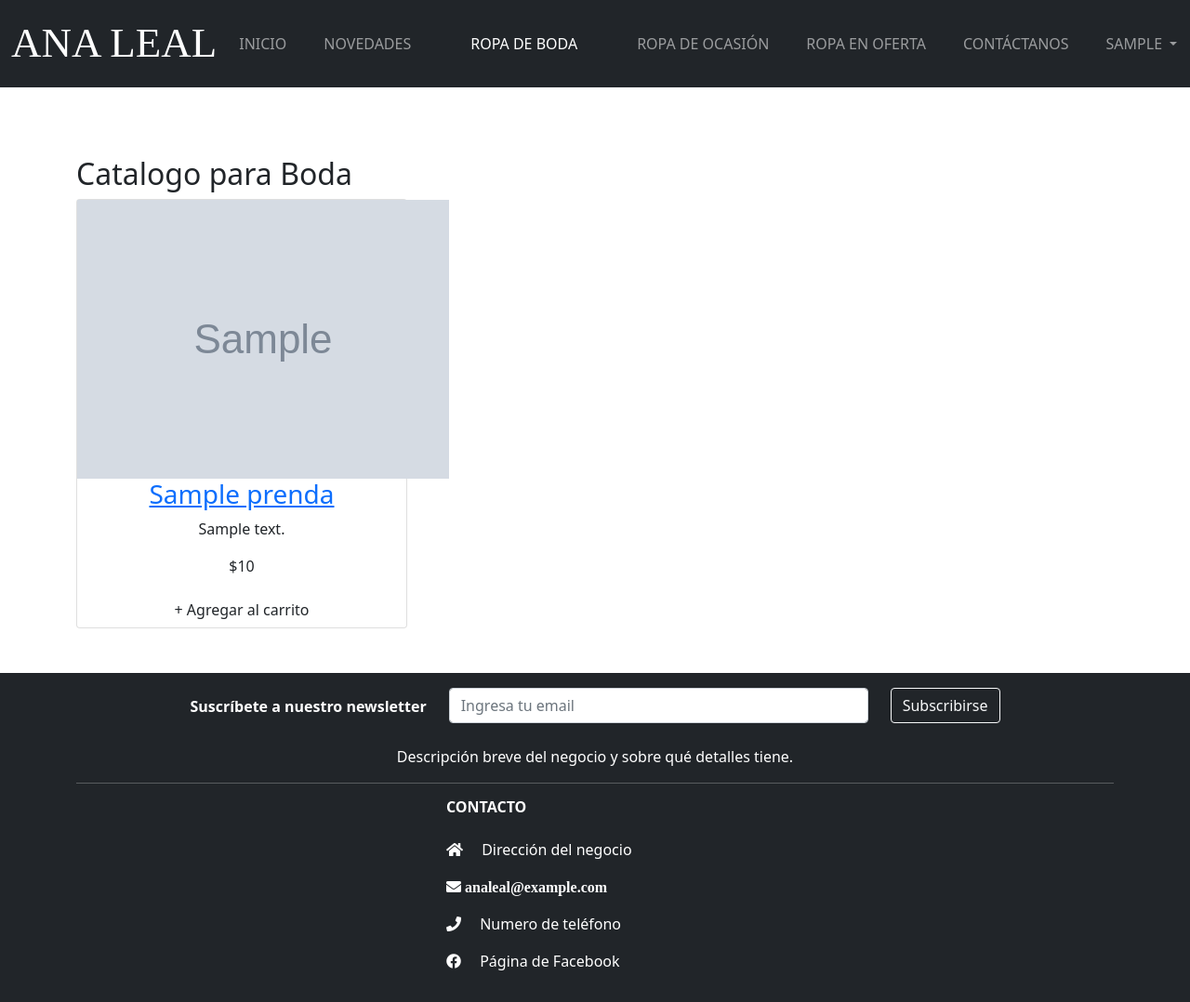
After one commit to dantport2899/Ana-Leal-ecommerce-web-page, a PHP site: page /cliente/ropaboda.php in a window 1280 px wide. The commit adds this page. Shown: the whole page at 93% size. Run offline with PHP 8.4, Linux system fonts and the light colour scheme; the visitor is signed in with stand-in values (Sample User, id 1); tables that the repository leaves empty or names only in its code hold one stand-in row (values such as "Sample post"); grey boxes marked "Sample" are stand-in pictures; some libraries are stand-ins or nearby versions.

Commit message:
Add files via upload

```diff
--- /dev/null
+++ b/cliente/ropaBoda.php
@@ -0,0 +1,204 @@
+<?php
+//cargar la sesion
+session_start();
+
+ ?>
+<!DOCTYPE html>
+<html lang="en">
+    <head>
+        <meta charset="utf-8">
+        <title>Ana Leal - Ropa para Boda</title>
+
+        <meta content="width=device-width, initial-scale=1.0" name="viewport">
+        <meta content="Free Website Template" name="keywords">
+        <meta content="Free Website Template" name="description">
+
+        <!-- Google Font -->
+        <link href="https://fonts.googleapis.com/css2?family=Open+Sans:wght@300;400;600;700;800&display=swap" rel="stylesheet">
+
+        <!-- CSS Libraries -->
+        <link href="https://cdn.jsdelivr.net/npm/bootstrap@5.1.3/dist/css/bootstrap.min.css" rel="stylesheet" integrity="sha384-1BmE4kWBq78iYhFldvKuhfTAU6auU8tT94WrHftjDbrCEXSU1oBoqyl2QvZ6jIW3" crossorigin="anonymous">
+        <link href="https://cdnjs.cloudflare.com/ajax/libs/font-awesome/5.10.0/css/all.min.css" rel="stylesheet">
+        <link href="../lib/animate/animate.min.css" rel="stylesheet">
+        <link href="../lib/owlcarousel/assets/owl.carousel.min.css" rel="stylesheet">
+        <link href="../lib/lightbox/css/lightbox.min.css" rel="stylesheet">
+
+        <!-- Template Stylesheet -->
+        <script src="https://ajax.googleapis.com/ajax/libs/jquery/3.5.1/jquery.min.js"></script>
+        <!-- <link href="css/style.css" rel="stylesheet"> -->
+        <link href="../css/hoverimages.css" rel="stylesheet">
+
+        <!-- JS Libraries -->
+        <script src="https://cdn.jsdelivr.net/npm/@popperjs/core@2.10.2/dist/umd/popper.min.js" integrity="sha384-7+zCNj/IqJ95wo16oMtfsKbZ9ccEh31eOz1HGyDuCQ6wgnyJNSYdrPa03rtR1zdB" crossorigin="anonymous"></script>
+        <script src="https://cdn.jsdelivr.net/npm/bootstrap@5.1.3/dist/js/bootstrap.min.js" integrity="sha384-QJHtvGhmr9XOIpI6YVutG+2QOK9T+ZnN4kzFN1RtK3zEFEIsxhlmWl5/YESvpZ13" crossorigin="anonymous"></script>
+
+    </head>
+
+    <body>
+        <!-- Insertar navbar -->
+        <!-- Fixed navbar -->
+        <nav class="navbar navbar-expand-md navbar-dark fixed-top bg-dark">
+                <div class="container-fluid">
+                <a class="navbar-brand pr-3" href="#" style="font-family: Bodoni FS; font-size: 45px;" >ANA LEAL</a>
+                <button class="navbar-toggler" type="button" data-bs-toggle="collapse" data-bs-target="#navbarCollapse" aria-controls="navbarCollapse" aria-expanded="false" aria-label="Toggle navigation">
+                    <span class="navbar-toggler-icon"></span>
+                </button>
+                <div class="collapse navbar-collapse" id="navbarCollapse">
+                    <ul class="navbar-nav mx-auto mb-2 mb-md-0">
+                        <li class="nav-item">
+                            <a class="nav-link"  href="cliente-index.php" style="text-transform: uppercase;">Inicio</a>
+                        </li>
+                        <li class="nav-item px-4">
+                            <a class="nav-link " href="ropanovedades.php" style="text-transform: uppercase;">Novedades</a>
+                        </li>
+                        <li class="nav-item px-4">
+                            <a class="nav-link active" aria-current="page" href="ropaboda.php" style="text-transform: uppercase;">Ropa&nbsp;de&nbsp;boda</a>
+                        </li>
+                        <li class="nav-item px-4">
+                            <a class="nav-link" href="ropaocasion.php" style="text-transform: uppercase;">Ropa&nbsp;de&nbsp;ocasión</a>
+                        </li>
+                        <li class="nav-item px4">
+                            <a class="nav-link" href="ropaoferta.php" style="text-transform: uppercase;">Ropa&nbsp;en&nbsp;oferta</a>
+                        </li>
+                        <li class="nav-item px-4">
+                            <a class="nav-link" href="contactanos.php" style="text-transform: uppercase;">Contáctanos</a>
+                        </li>
+                        <ul class="navbar-nav ml-auto mb-2 mb-md-0">
+                            <li class="nav-item dropdown">
+                                <a class="nav-link dropdown-toggle" style="text-transform: uppercase;"  href="#" id="navbarDropdown" role="button" data-bs-toggle="dropdown" aria-expanded="false">
+                                <?php echo $_SESSION['username']; ?>
+                                </a>
+                                    <ul class="dropdown-menu" aria-labelledby="navbarDropdown">
+                                        <li><a class="dropdown-item" href="#">Ir a perfil</a></li>
+                                        <li><a class="dropdown-item" href="#">Revisar pedidos</a></li>
+                                        <li><hr class="dropdown-divider"></li>
+                                        <li><a class="dropdown-item" data-bs-toggle="modal" data-bs-target="#logoutModal">Cerrar sesión</a></li>
+                                    </ul>
+                            </li>
+                        </ul>
+
+                        </li>
+                        <ul class="navbar-nav ml-auto mb-2 mb-md-0">
+                            <li class="nav-item dropdown">
+                                <a class="nav-link dropdown-toggle" style="text-transform: uppercase;"  href="#" id="navbarDropdown" role="button" data-bs-toggle="dropdown" aria-expanded="false">
+                                Carrito[<?php echo (empty($_SESSION['CARRITO']))?0:count($_SESSION['CARRITO']); ?>]
+                                </a>
+                                    <ul class="dropdown-menu" aria-labelledby="navbarDropdown">
+                                        <li><a class="dropdown-item" href="#">Ver Carrito</a></li>
+                                        <li><a class="dropdown-item" href="#">Limpiar carrito</a></li>
+                                    </ul>
+                            </li>
+                        </ul>
+
+                    </ul>
+                    </ul>
+                </div>
+            </nav>
+            <br><br><br><br><br><br><br>
+        <!-- Insertar navbar -->
+
+        <div class="page-header">
+            <div class="container">
+                <div class="row">
+                    <div class="col-12">
+                        <h2>Catalogo para Boda</h2>
+                    </div>
+                    <div class="col-12">
+
+
+                    </div>
+                </div>
+            </div>
+        </div>
+
+
+        <!-- Service Start -->
+
+        <div class="container text-center">
+        <div class="row service">
+        <?php
+
+            include ('../fun/connect_db.php');
+            $resultado = $conexion ->query("select * from prendas WHERE idestilo = '1' order by idprenda ASC ")or die($conexion -> error);
+            while($fila = mysqli_fetch_array($resultado)){
+                $imagen=$fila['img_archivo'];
+        ?>
+
+                    <div class="col-lg-4 col-md-6">
+                        <div class="card service-item">
+                            <div class="service-img">
+                                <a href="detalleProducto.php?id=<?php echo $fila['idprenda'];?>">
+                                <img src="<?php echo $imagen ?>" alt="<?php echo $fila['nom_prenda'];?>"></a>
+                            </div>
+                            <h3><a href="detalleProducto.php?id=<?php echo $fila['idprenda'];?>"><?php echo $fila['nom_prenda'];?></a></h3>
+                            <p>
+                                <?php echo $fila['descripcion']; ?>
+                            </p>
+                            <p>$<?php echo $fila['precio']; ?></p>
+                            <a class="btn" href="">+ Agregar al carrito</a>
+
+                        </div>
+                    </div>
+
+        <?php } ?>
+        </div>
+        </div>
+
+        <br><br>
+        <!-- Inicio de Footer -->
+        <footer class="footer mt-auto py-3 bg-light bg-dark text-white">
+            <div class="container">
+                <form action="">
+                <!--Grid row-->
+                    <div class="row d-flex justify-content-center">
+                <!--Grid column-->
+                    <div class="col-auto">
+                        <p class="pt-2">
+                        <strong>Suscríbete a nuestro newsletter</strong>
+                        </p>
+                    </div>
+                <!--Grid column-->
+
+                <!--Grid column-->
+                    <div class="col-md-5 col-12">
+                    <!-- Email input -->
+                        <div class="form-outline form-white mb-4">
+                        <input type="email" id="mailforNewsletter" class="form-control" placeholder="Ingresa tu email"/>
+                        </div>
+                    </div>
+                <!--Grid column-->
+
+                <!--Grid column-->
+                    <div class="col-auto">
+                    <!-- Submit button -->
+                        <button type="submit" class="btn btn-outline-light mb-4">
+                        Subscribirse
+                        </button>
+                    </div>
+                <!--Grid column-->
+                    </div>
+                <!--Grid row-->
+                </form>
+
+            </div>
+
+            <!-- Texto sobre los detalles del negocio o empresa -->
+            <div class="container">
+                <p style="text-align: center;">Descripción breve del negocio y sobre qué detalles tiene.</p>
+                <hr>
+            </div>
+
+            <!-- Texto sobre los links de contacto y otros links útiles -->
+            <div class="col-md-4 col-lg-3 col-xl-3 mx-auto" id="ELFOOTER">
+                <!-- Links -->
+                <h6 class="text-uppercase fw-bold mb-4">
+                    Contacto
+                </h6>
+                <p><i class="fas fa-home me-3"></i> Dirección del negocio</p>
+                <p><i class="fas fa-envelope me-3">&nbsp;analeal@example.com</i></p>
+                <p><i class="fas fa-phone me-3"></i> Numero de teléfono</p>
+                <p><i class="fab fa-facebook me-3"></i> Página de Facebook</p>
+            </div>
+        </footer>
+    </body>
+    </html>
```
Also changed, not shown: cliente/cliente-index.php (+23 -5 lines), cliente/detalleProducto.php (added, +112 -0 lines), cliente/ropaOcasion.php (added, +161 -0 lines), cliente/ropaOferta.php (added, +161 -0 lines).
